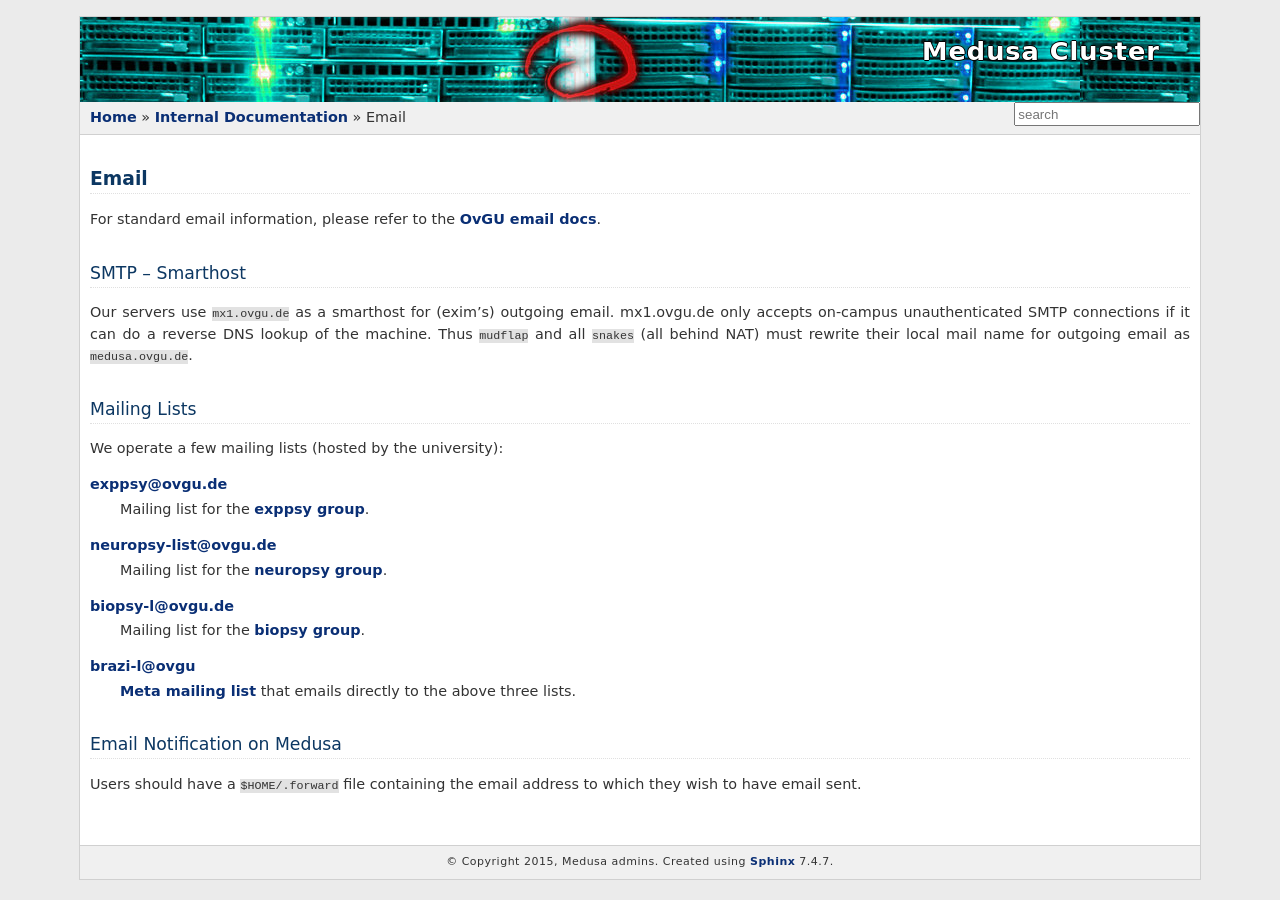
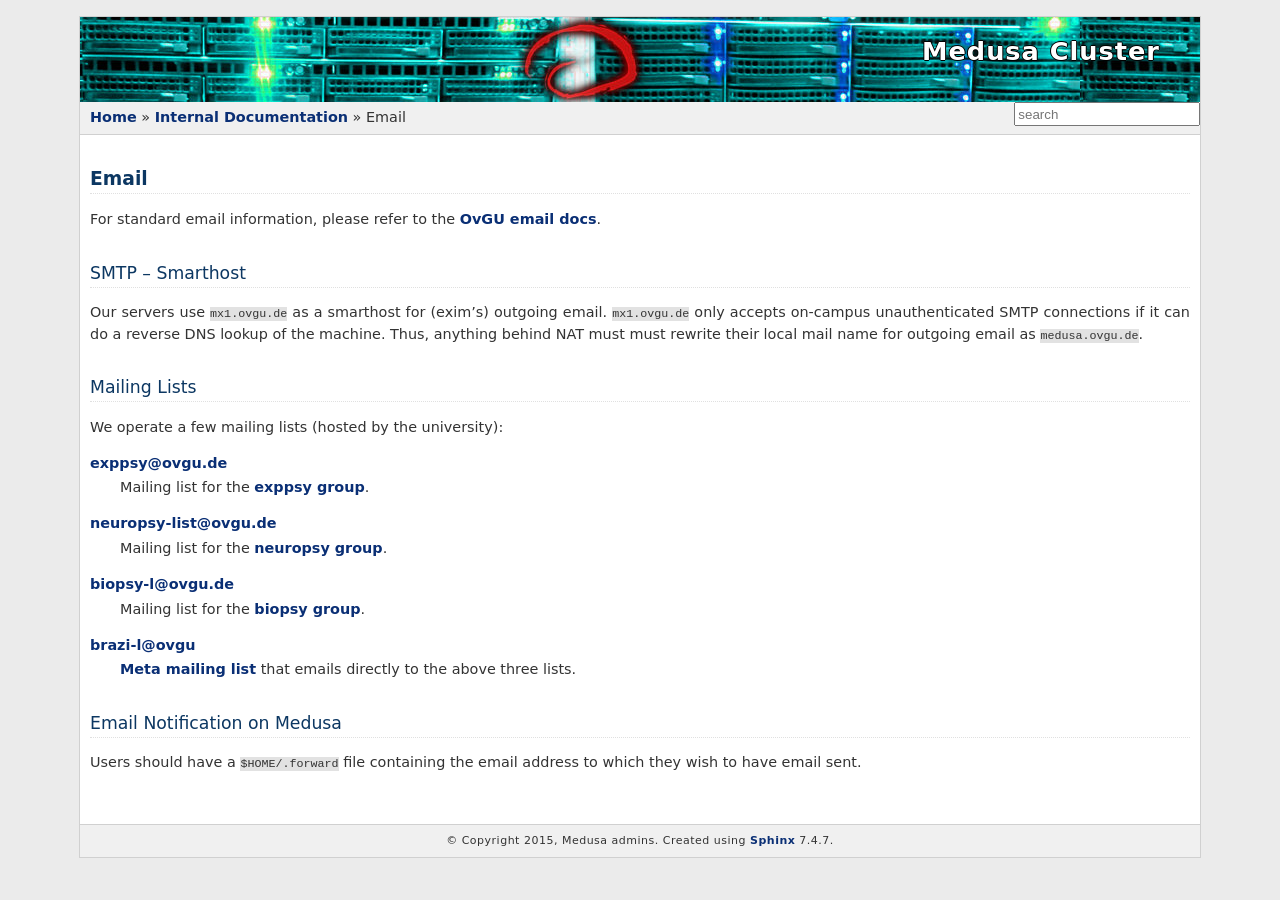
Before and after one commit to psychoinformatics-de/ipsy-docs, a Sphinx documentation site: the page built from source/internal/email.rst, in a window 1280 px wide. Built offline with Sphinx 7.4.7, drawn with Linux system fonts in a browser that asks for light colours; formulas are drawn with MathJax 3.

```diff
--- a/source/internal/email.rst
+++ b/source/internal/email.rst
@@ -10,10 +10,10 @@ For standard email information, please refer to the `OvGU email docs`_.
 
 SMTP -- Smarthost
 =================
-Our servers use ``mx1.ovgu.de`` as a smarthost for (exim's) outgoing email. mx1.ovgu.de
-only accepts on-campus unauthenticated SMTP connections if it can do a reverse DNS lookup
-of the machine. Thus ``mudflap`` and all ``snakes`` (all behind NAT) must rewrite their local
-mail name for outgoing email as ``medusa.ovgu.de``.
+Our servers use ``mx1.ovgu.de`` as a smarthost for (exim's) outgoing email.
+``mx1.ovgu.de`` only accepts on-campus unauthenticated SMTP connections if it
+can do a reverse DNS lookup of the machine. Thus, anything behind NAT must must
+rewrite their local mail name for outgoing email as ``medusa.ovgu.de``.
 
 Mailing Lists
 =============
```
